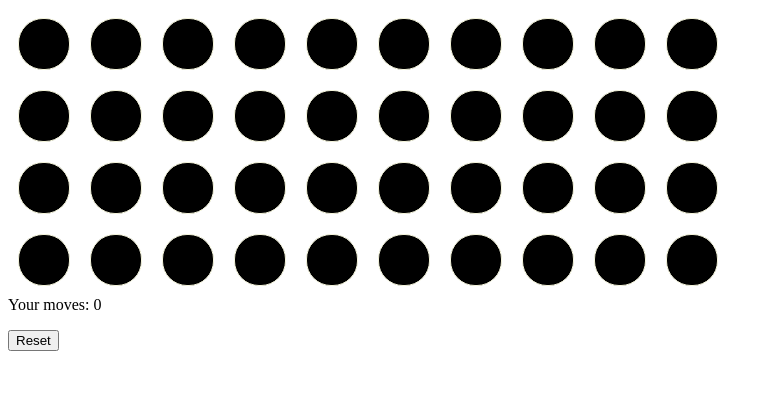
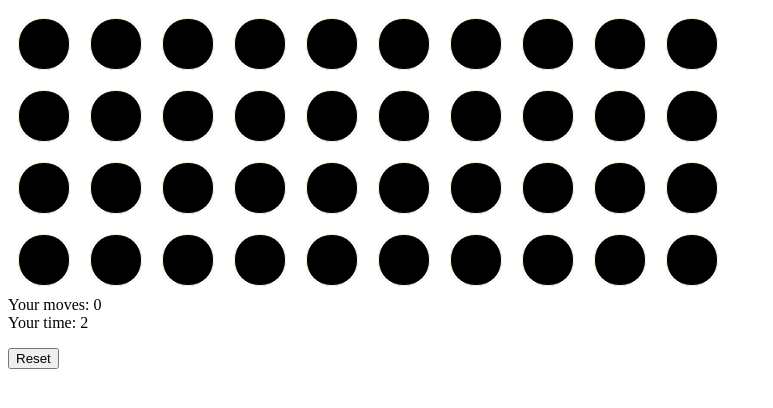
Before and after one commit to Promtis/My-place, a plain HTML site: page yes.html in a window 1280 px wide. Both pictures are taken after a click on the button "Start". Shown: the whole page, without its empty margins (0-773 px from the left). Drawn offline with Linux system fonts and the light colour scheme.

Commit message:
Update yes.html
Added seconds counter

```diff
--- a/yes.html
+++ b/yes.html
@@ -57,10 +57,14 @@
         <script lang="javascript">
             let elementTotal;
             let moves = 0;
+            let time = 0;
+            let elementTime;
+            let timer;
 
             const init = () => {
                 console.log('onload')
                 elementTotal = document.getElementById(`moves`);
+                elementTime = document.getElementById(`time`);
             };
 
             let numberSelected = -1;
@@ -102,6 +106,11 @@
 
                 }
                 elementTotal.innerText = moves;
+
+                if (done.length == 40){
+                    alert(`You win in "${moves}" moves`);
+                    doReset();
+                }
             }
 
             function shuffle(array) {
@@ -131,6 +140,11 @@
                 document.write(`<div id="e${e}" class="starting" onclick="showAlert(${e})">0</div>`);
             }
             function doReset(){
+                function incTimer() {
+                    time++;
+                    elementTime.innerText = time;
+                }
+
                 for (d = 0; d < 40; d ++){
                     if (d <= 19){
                         Diver2[d] = d+1;
@@ -138,14 +152,24 @@
                         Diver2[d] = d-19;
                     }
                 }
+
                 shuffle(Diver2);
+
                 for (e = 0; e < 40; e++){
                     elementReset = document.getElementById(`e${e}`);
                     elementReset.className="normal";
                     elementReset.innerText=Diver2[e];
                 }
+
+                if (timer) {
+                    clearInterval(timer);
+                }
+                timer = setInterval(incTimer, 1000);
+
                 moves = 0;
                 done.length = 0;
+                time = 0;
+                elementTime.innerText = time;
                 elementTotal.innerText = moves;
                 elementStart = document.getElementById("resButton");
                 elementStart.innerText="Reset";
@@ -160,6 +184,10 @@
 
             Your moves: <span id="moves">0</span>
         </div>
+        <div>
+
+            Your time: <span id="time">0</span>
+        </div>
 
     </div>
     <p>
```
